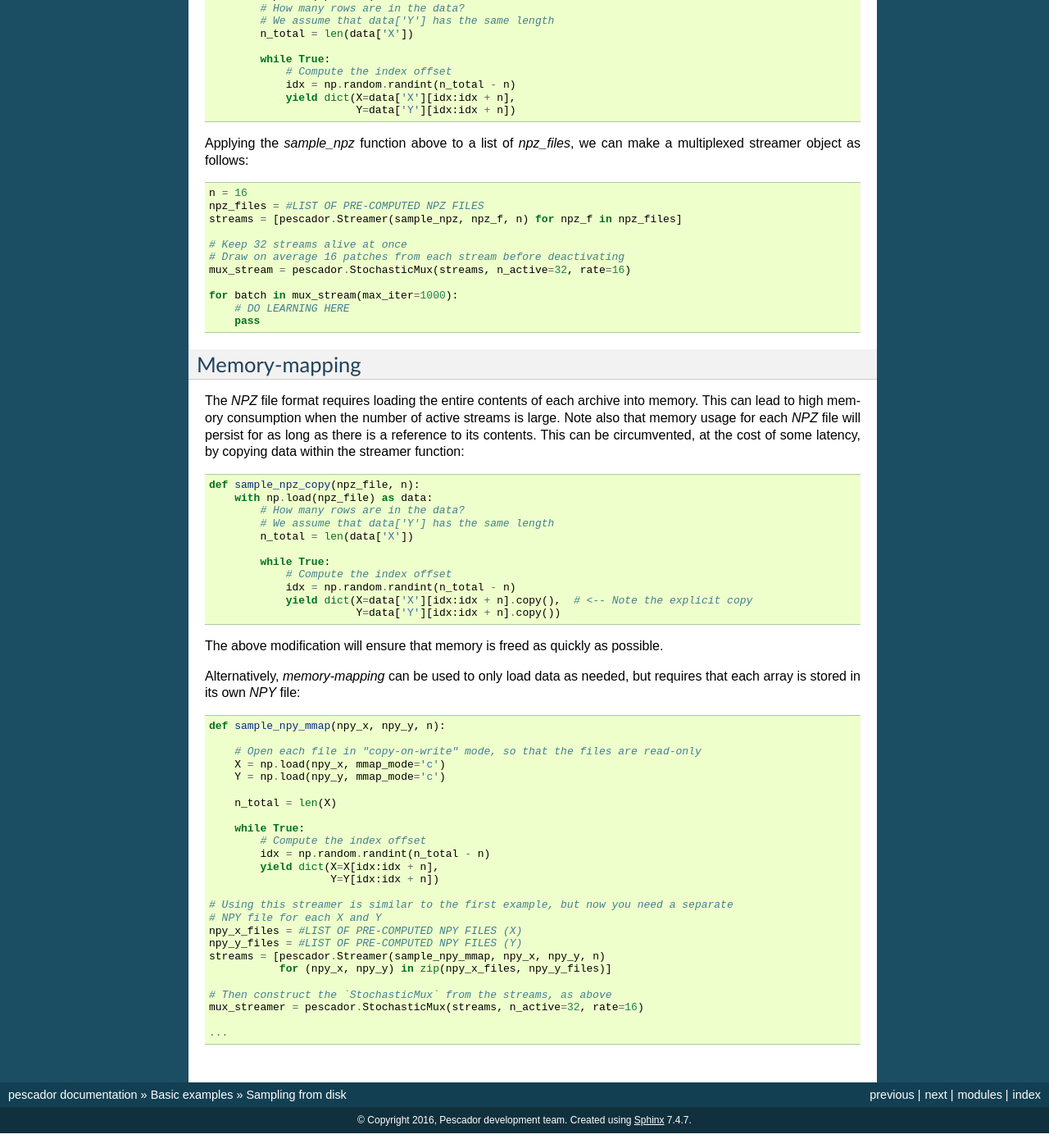
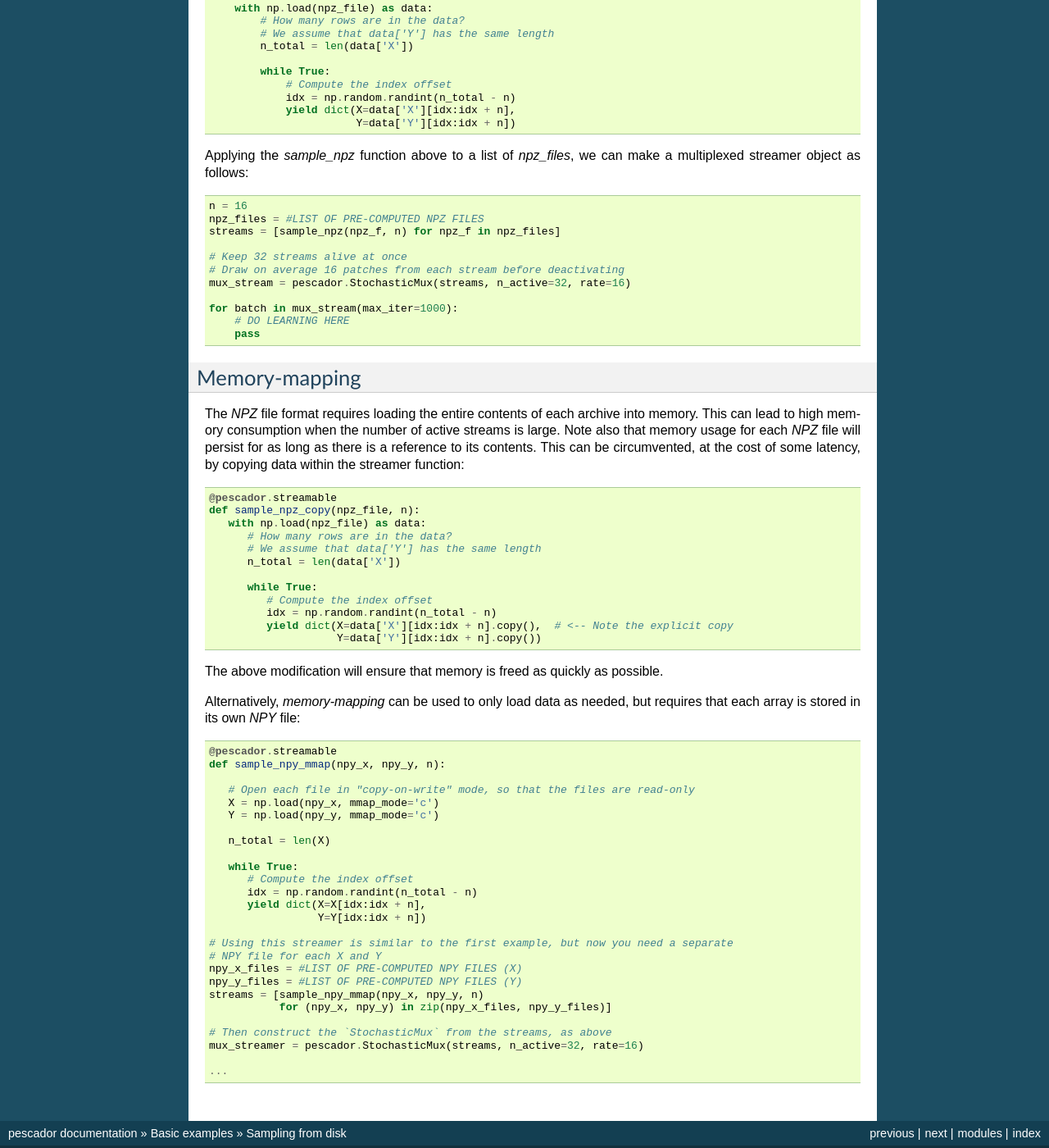
Before and after one commit to pescadores/pescador, a Sphinx documentation site: the page built from docs/example3.rst, in a window 1280 px wide and 1400 px high, scrolled down 429 px. Shown: the whole window at 82% size. Built offline with Sphinx 7.4.7, drawn with Linux system fonts in a browser that asks for light colours; pages that are not in the unit, such as notebooks, are missing from menus.

Commit message:
use decorator interface in docs examples

```diff
--- a/docs/example3.rst
+++ b/docs/example3.rst
@@ -17,6 +17,7 @@ We will define infinite samplers that pull `n` examples per iterate.
     import numpy as np
     import pescador
 
+    @pescador.streamable
     def sample_npz(npz_file, n):
         '''Generate an infinite sequence of contiguous samples
         from the input `npz_file`.
@@ -40,7 +41,7 @@ Applying the `sample_npz` function above to a list of `npz_files`, we can make a
 
     n = 16
     npz_files = #LIST OF PRE-COMPUTED NPZ FILES
-    streams = [pescador.Streamer(sample_npz, npz_f, n) for npz_f in npz_files]
+    streams = [sample_npz(npz_f, n) for npz_f in npz_files]
 
     # Keep 32 streams alive at once
     # Draw on average 16 patches from each stream before deactivating
@@ -58,17 +59,18 @@ The `NPZ` file format requires loading the entire contents of each archive into
 
 .. code-block:: python
 
-    def sample_npz_copy(npz_file, n):
-        with np.load(npz_file) as data:
-            # How many rows are in the data?
-            # We assume that data['Y'] has the same length
-            n_total = len(data['X'])
+   @pescador.streamable
+   def sample_npz_copy(npz_file, n):
+      with np.load(npz_file) as data:
+         # How many rows are in the data?
+         # We assume that data['Y'] has the same length
+         n_total = len(data['X'])
 
-            while True:
-                # Compute the index offset
-                idx = np.random.randint(n_total - n)
-                yield dict(X=data['X'][idx:idx + n].copy(),  # <-- Note the explicit copy
-                           Y=data['Y'][idx:idx + n].copy())
+         while True:
+            # Compute the index offset
+            idx = np.random.randint(n_total - n)
+            yield dict(X=data['X'][idx:idx + n].copy(),  # <-- Note the explicit copy
+                       Y=data['Y'][idx:idx + n].copy())
 
 The above modification will ensure that memory is freed as quickly as possible.
 
@@ -76,28 +78,29 @@ Alternatively, *memory-mapping* can be used to only load data as needed, but req
 
 .. code-block:: python
 
-    def sample_npy_mmap(npy_x, npy_y, n):
+   @pescador.streamable
+   def sample_npy_mmap(npy_x, npy_y, n):
 
-        # Open each file in "copy-on-write" mode, so that the files are read-only
-        X = np.load(npy_x, mmap_mode='c')
-        Y = np.load(npy_y, mmap_mode='c')
+      # Open each file in "copy-on-write" mode, so that the files are read-only
+      X = np.load(npy_x, mmap_mode='c')
+      Y = np.load(npy_y, mmap_mode='c')
 
-        n_total = len(X)
+      n_total = len(X)
 
-        while True:
-            # Compute the index offset
-            idx = np.random.randint(n_total - n)
-            yield dict(X=X[idx:idx + n],
-                       Y=Y[idx:idx + n])
+      while True:
+         # Compute the index offset
+         idx = np.random.randint(n_total - n)
+         yield dict(X=X[idx:idx + n],
+                    Y=Y[idx:idx + n])
 
-    # Using this streamer is similar to the first example, but now you need a separate
-    # NPY file for each X and Y
-    npy_x_files = #LIST OF PRE-COMPUTED NPY FILES (X)
-    npy_y_files = #LIST OF PRE-COMPUTED NPY FILES (Y)
-    streams = [pescador.Streamer(sample_npy_mmap, npy_x, npy_y, n)
-               for (npy_x, npy_y) in zip(npy_x_files, npy_y_files)]
+   # Using this streamer is similar to the first example, but now you need a separate
+   # NPY file for each X and Y
+   npy_x_files = #LIST OF PRE-COMPUTED NPY FILES (X)
+   npy_y_files = #LIST OF PRE-COMPUTED NPY FILES (Y)
+   streams = [sample_npy_mmap(npy_x, npy_y, n)
+              for (npy_x, npy_y) in zip(npy_x_files, npy_y_files)]
 
-    # Then construct the `StochasticMux` from the streams, as above
-    mux_streamer = pescador.StochasticMux(streams, n_active=32, rate=16)
+   # Then construct the `StochasticMux` from the streams, as above
+   mux_streamer = pescador.StochasticMux(streams, n_active=32, rate=16)
 
-    ...
+   ...
```
Also changed, not shown: docs/example2.rst (+8 -1 lines).
